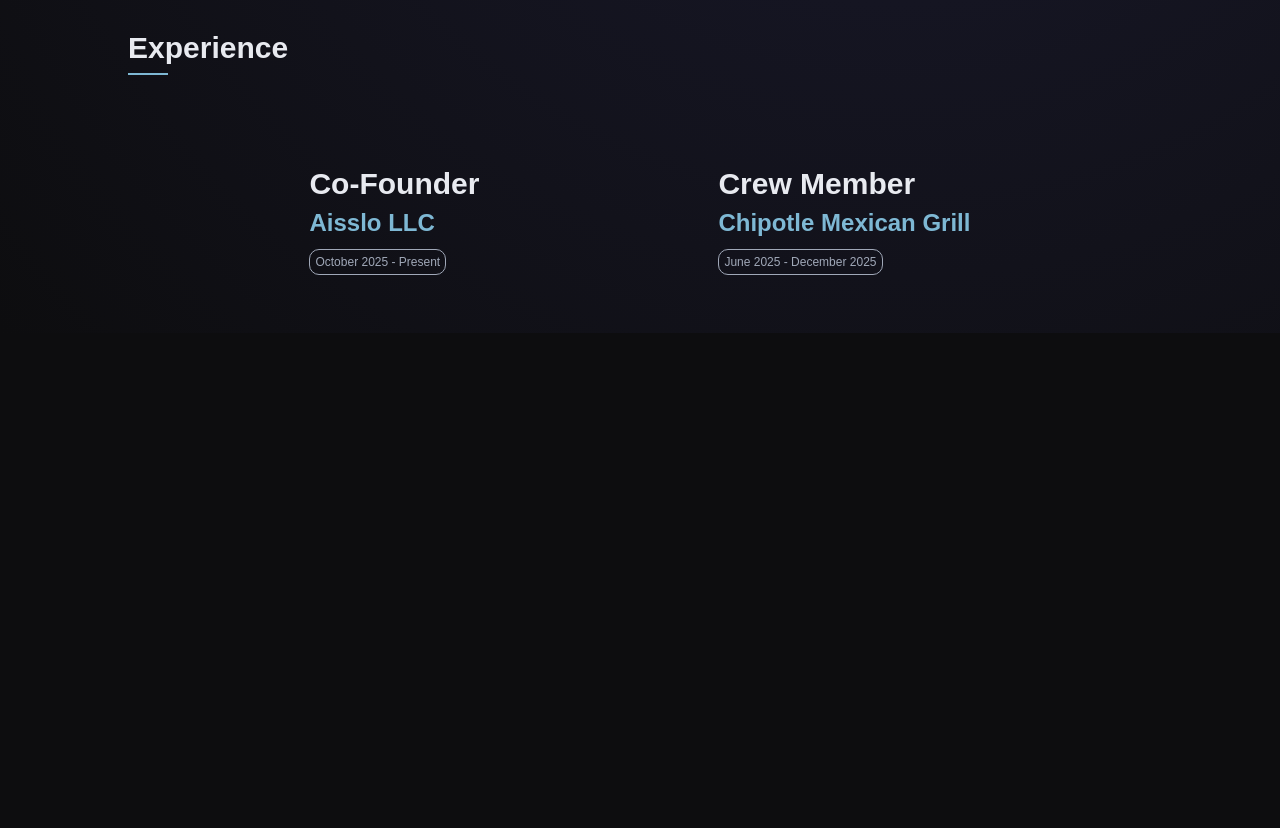
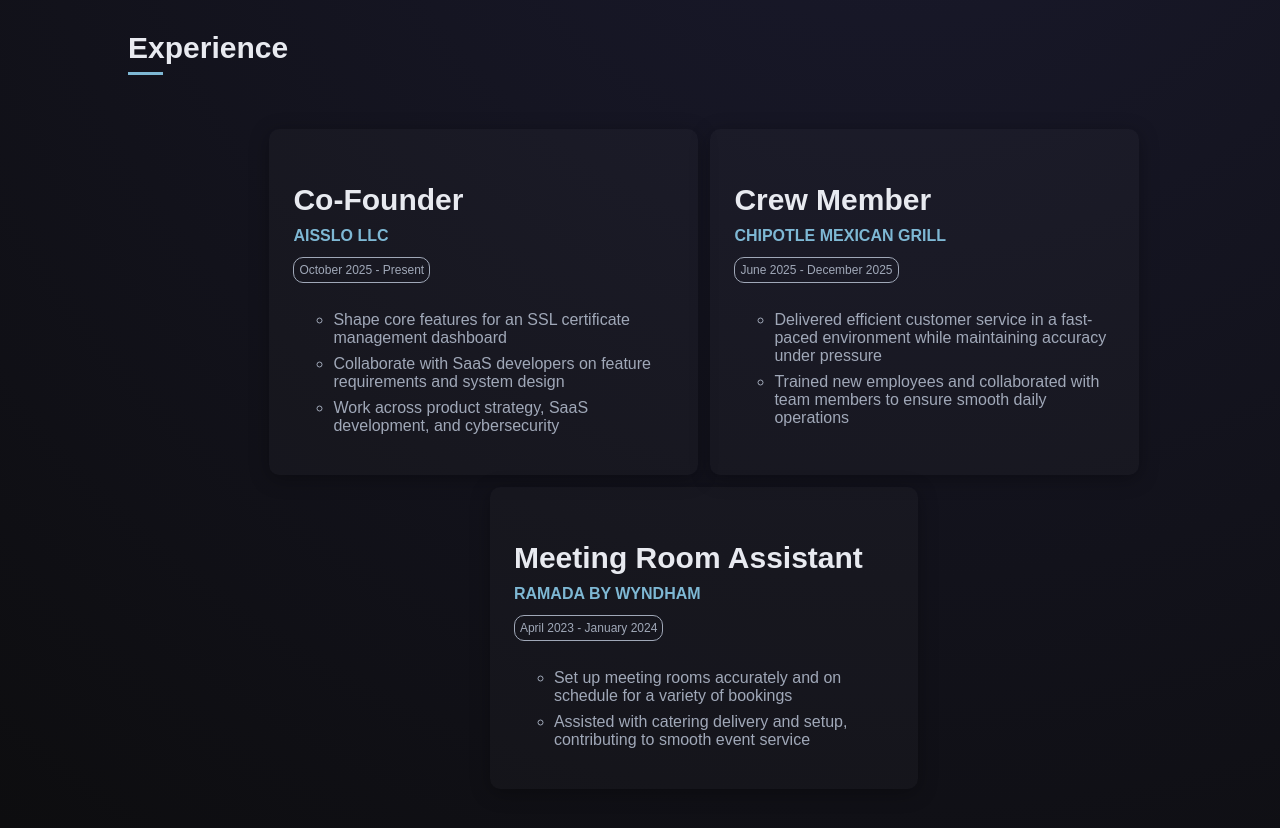
Before and after one commit to damiankakkarjohnson/website-portfolio, a React (Vite) app: page / in a window 1280 px wide. Shown: the part 800-1628 px from the top of the page. Before the commit the page ends 1133 px from the top, so only its background shows below. Built offline with nearby package versions, Linux system fonts and the light colour scheme; a web font is replaced by a local one.

Commit message:
All experience entries added and styled

```diff
--- a/src/Experience.jsx
+++ b/src/Experience.jsx
@@ -5,18 +5,40 @@
         <div id="experience">
             <h2>Experience</h2>
 
-            <br></br>
+            <br/>
             <div id="experienceEntries">
                 <div className="experienceEntry">
                     <h3>Co-Founder</h3>
-                    <h4>Aisslo LLC</h4>
+                    <h4>AISSLO LLC</h4>
                     <p className="experienceTime">October 2025 - Present</p>
+                    <br/>
+                    <ul>
+                        <li>Shape core features for an SSL certificate management dashboard</li>
+                        <li>Collaborate with SaaS developers on feature requirements and system design</li>
+                        <li>Work across product strategy, SaaS development, and cybersecurity</li>
+                    </ul>
                 </div>
 
                 <div className="experienceEntry">
                     <h3>Crew Member</h3>
-                    <h4>Chipotle Mexican Grill</h4>
+                    <h4>CHIPOTLE MEXICAN GRILL</h4>
                     <p className="experienceTime">June 2025 - December 2025</p>
+                    <br/>
+                    <ul>
+                        <li>Delivered efficient customer service in a fast-paced environment while maintaining accuracy under pressure</li>
+                        <li>Trained new employees and collaborated with team members to ensure smooth daily operations</li>
+                    </ul>
+                </div>
+
+                <div className="experienceEntry">
+                    <h3>Meeting Room Assistant</h3>
+                    <h4>RAMADA BY WYNDHAM</h4>
+                    <p className="experienceTime">April 2023 - January 2024</p>
+                    <br/>
+                    <ul>
+                        <li>Set up meeting rooms accurately and on schedule for a variety of bookings</li>
+                        <li>Assisted with catering delivery and setup, contributing to smooth event service</li>
+                    </ul>
                 </div>
             </div>
         </div>
--- a/src/css/index.css
+++ b/src/css/index.css
@@ -248,8 +248,8 @@
 }
 
 #experience h4 {
-  font-size: clamp(22px, 2vw, 24px);
-  margin-top: 8px;
+  font-size: clamp(14px, 1.5vw, 16px);
+  margin-top: 10px;
   margin-bottom: 0;
   color: #7eb8d4;
 }
@@ -259,8 +259,8 @@
   position: absolute;
   bottom: -10px;
   left: 0;
-  width: 25%;
-  height: 2px;
+  width: 22%;
+  height: 3px;
   background: #7eb8d4;
 }
 
@@ -277,16 +277,36 @@
 
 .experienceEntry {
   display: inline-block;
-  padding: 5px 5px;
+  padding: 1.5rem;
   width: 33%;
-  border: 3px solid transparent;
   border-radius: 10px;
+  position: relative;
+  box-shadow: 0 4px 20px rgba(0, 0, 0, 0.3);
+  background: rgba(255, 255, 255, 0.02)
 }
 
-.experienceEntry:hover{
-  border: 3px solid rgba(255, 255, 255, 1);
+.experienceEntry::before {
+  content: '';
+  position: absolute;
+  inset: 0;
   border-radius: 10px;
-  border-color: #a0a8b8;
+  border: 2px solid rgba(126, 184, 212, 0.1);
+  background: rgba(126, 184, 212, 0.05);
+  clip-path: inset(0 100% 0 0);
+  transition: clip-path 0.4s ease;
+}
+
+.experienceEntry:hover::before {
+  clip-path: inset(0 0% 0 0);
+}
+
+.experienceEntry ul {
+  list-style: circle;
+}
+
+.experienceEntry li {
+  margin-bottom: 8px;
+  color: #a0a8b8;
 }
 
 #experienceEntries {
@@ -297,4 +317,10 @@
   padding: 3vw 0;
 }
 
+@media (max-width: 768px) {
+  .experienceEntry {
+    width: 80%;
+  }
+}
+
 /*-----------------------------------------------------------------------------------------------------*/
```
